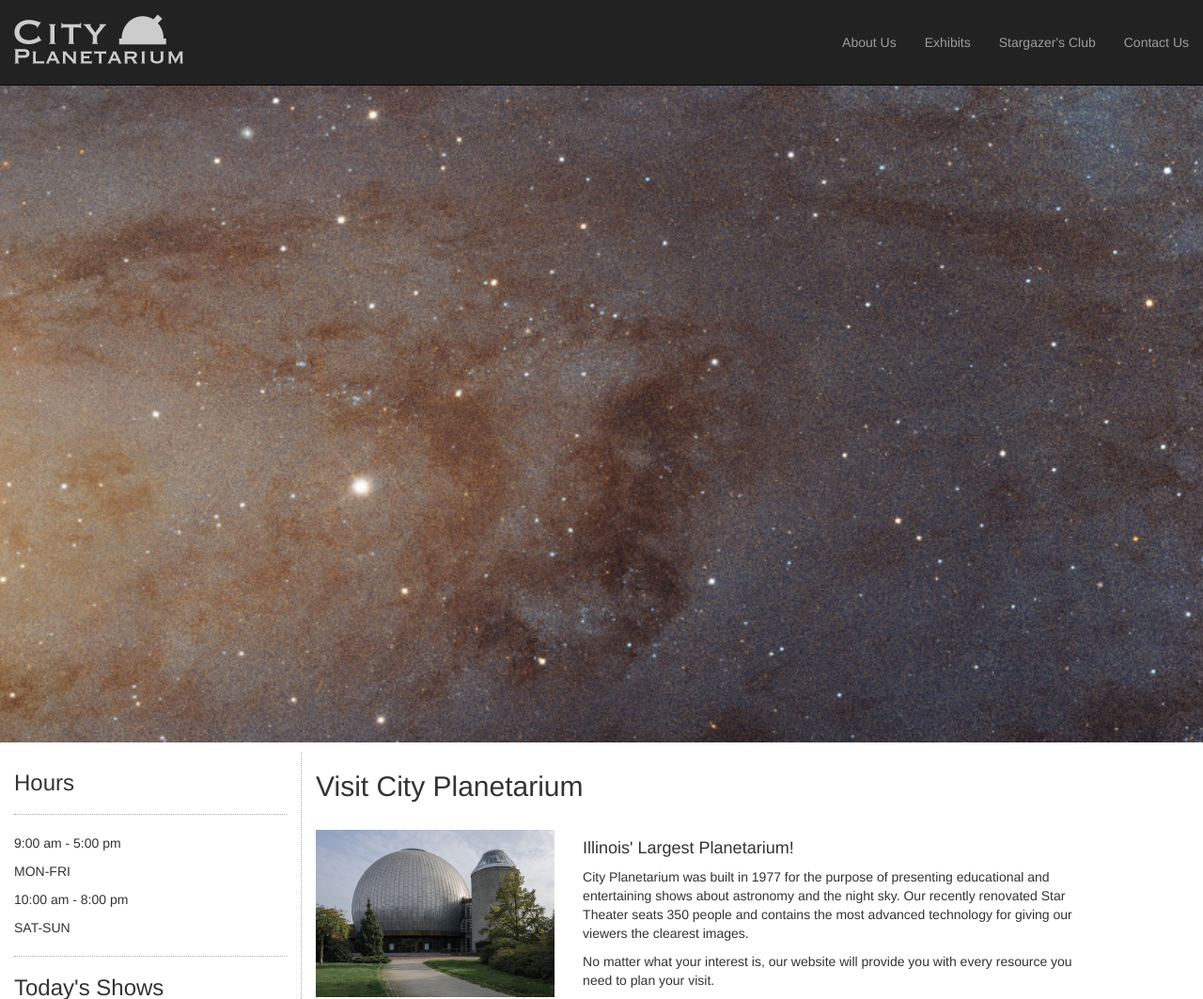
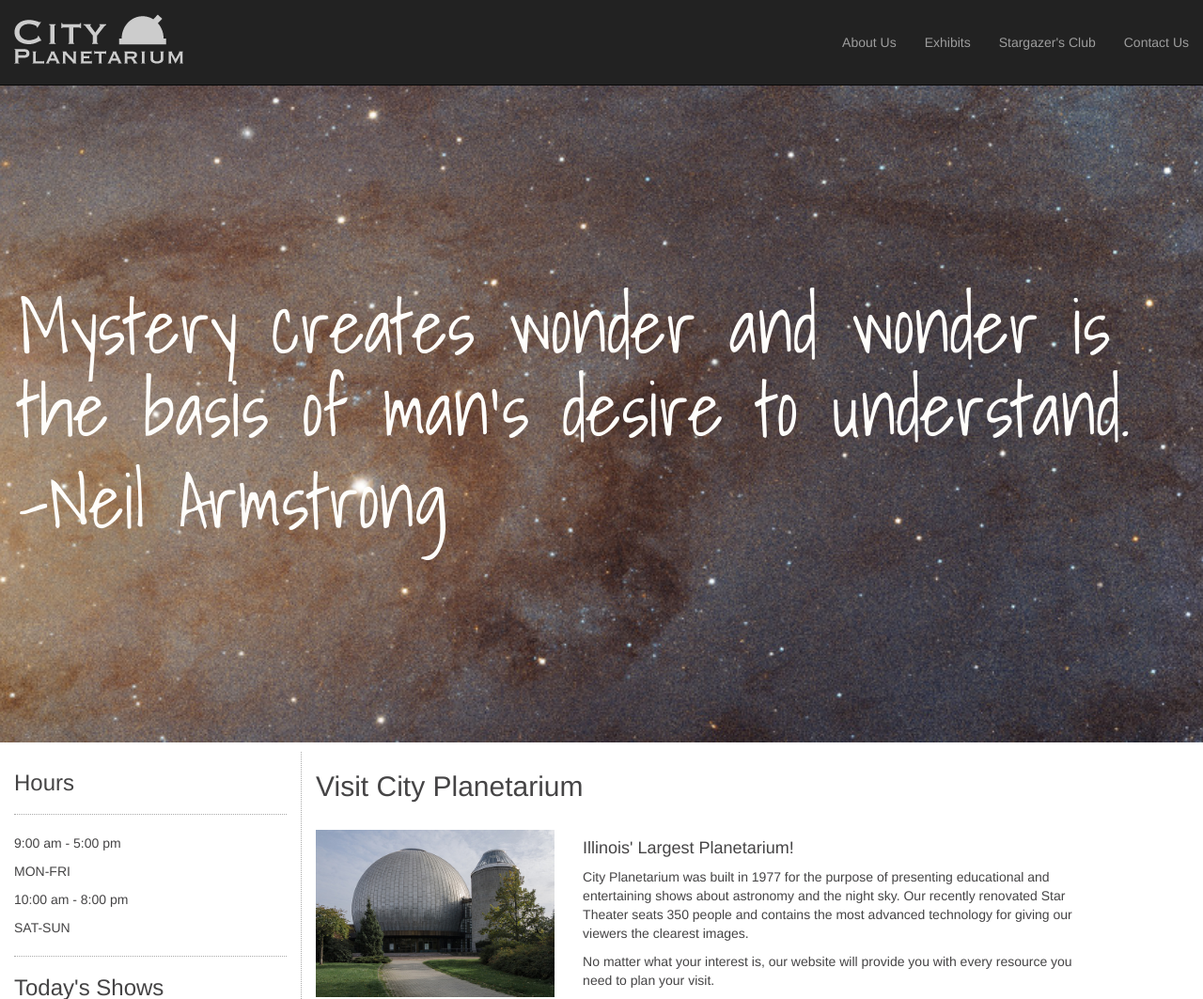
Before and after one commit to lauriefumarolo/cityplanetarium, a PHP site: page / in a window 1280 px wide. Shown: the top 1063 px of the page at 94% size. Run offline with PHP 8.4, Linux system fonts and the light colour scheme.

Commit message:
Adding banner text to main page. Dark grey text color for site.

```diff
--- a/publish/css/styles.css
+++ b/publish/css/styles.css
@@ -2,6 +2,7 @@ html, body {
 	height: 100%;
 	margin: 0;
 	padding: 0;
+	color: #454445; /* Dark gray */
 }
 
 body {
@@ -36,9 +37,27 @@ body {
 	padding-bottom: 90px;
 }
 
+/* Main Page Banner */
+
 .parallax-window {
+	display: table;
     min-height: 700px;
     background: transparent;
+}
+
+.banner-quote {
+	display: table-cell;
+	vertical-align: middle;
+	width: 100%;
+	padding-left: 20px;
+	padding-right: 20px;
+}
+
+.banner-quote h1 {
+	margin-top: 10px;
+	color: #FEFDFA; /* Light Yellow Grey */
+	font-size: 80px;
+	font-family: 'Shadows Into Light', cursive;
 }
 
 .content-row {
--- a/publish/index.php
+++ b/publish/index.php
@@ -8,6 +8,7 @@
 <title>City Planetarium</title>
 
 <link href="css/bootstrap.min.css" rel="stylesheet" type="text/css">
+<link href='http://fonts.googleapis.com/css?family=Shadows+Into+Light' rel='stylesheet' type='text/css'>
 <link href="css/styles.css" rel="stylesheet" type="text/css">
 
 <!--[if lt IE 9]>
@@ -24,7 +25,12 @@
 		<?php include 'header.php' ?>
 	</header>
 	<div class="container-fluid content-container">
-		<div class="parallax-window row" data-parallax="scroll" data-image-src="images/banner.jpg"></div>
+		<div class="parallax-window row" data-parallax="scroll" data-image-src="images/banner.jpg">
+			<div class="banner-quote">
+				<h1>Mystery creates wonder and wonder is the basis of man's desire to understand.</h1>
+				<h1>-Neil Armstrong</h1>
+			</div>
+		</div>
 
 		<div class="row content-row">
 			<div class="col-sm-3">
```
